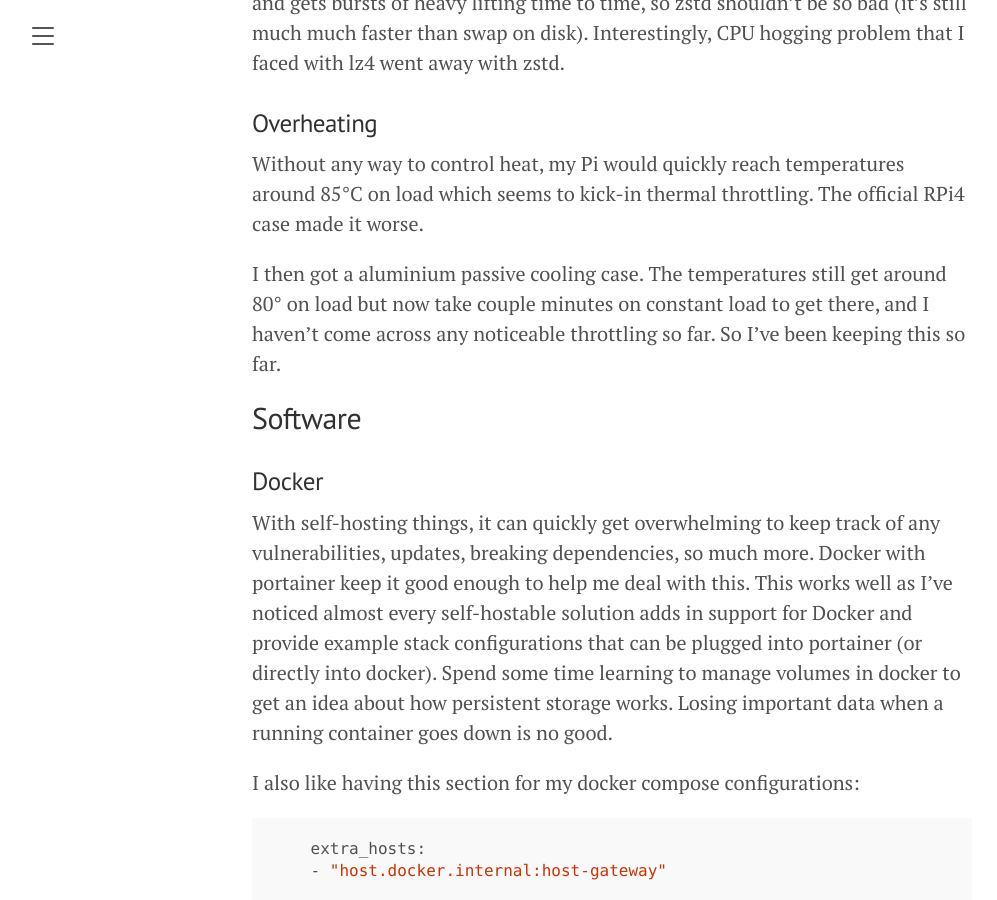
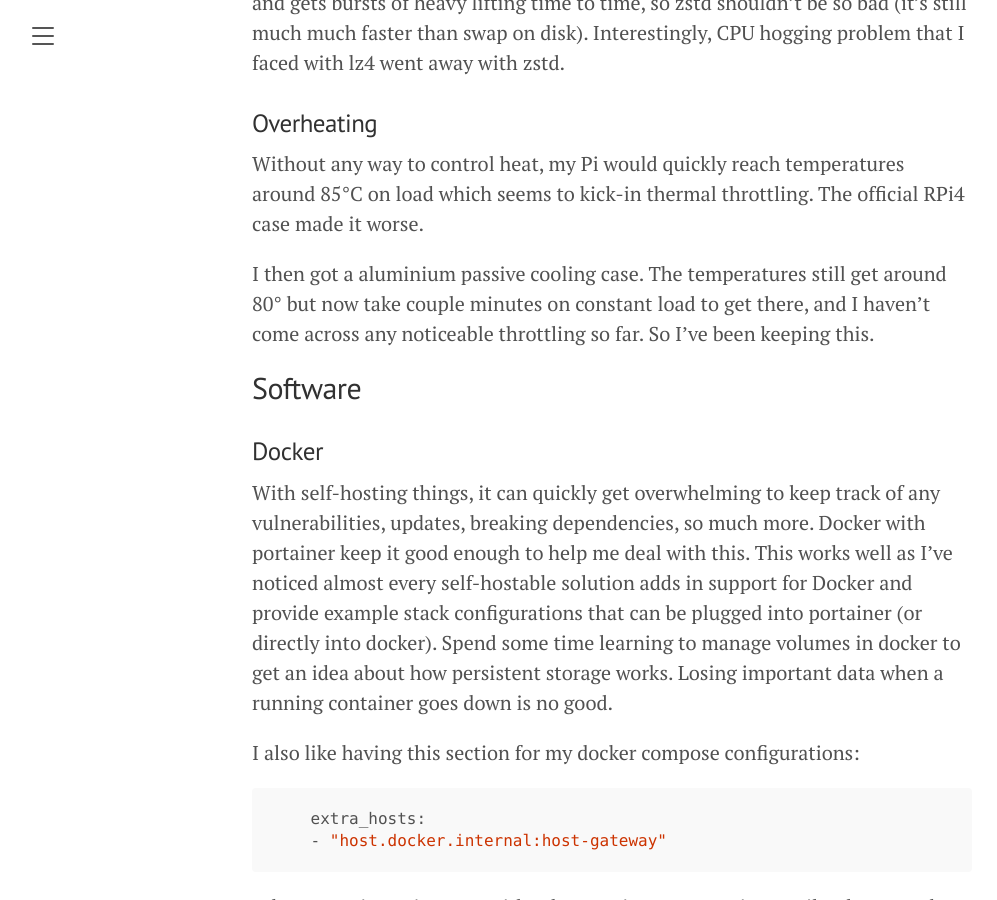
Before and after one commit to ritiek/ritiek.github.io, a Jekyll site: the page built from _posts/2023-12-26-homelabbing-on-a-raspberry-pi.md, in a window 1280 px wide and 900 px high, scrolled down 5463 px. Shown: the whole window, without its empty margins (28-1025 px from the left). Built offline with Jekyll 4.4.1, drawn with Linux system fonts in a browser that asks for light colours; nearby versions of some CDN libraries.

Commit message:
Improve language

```diff
--- a/_posts/2023-12-26-homelabbing-on-a-raspberry-pi.md
+++ b/_posts/2023-12-26-homelabbing-on-a-raspberry-pi.md
@@ -179,9 +179,9 @@
 Without any way to control heat, my Pi would quickly reach temperatures around 85°C on load which seems
 to kick-in thermal throttling. The official RPi4 case made it worse.
 
-I then got a aluminium passive cooling case. The temperatures still get around 80° on load but now take
+I then got a aluminium passive cooling case. The temperatures still get around 80° but now take
 couple minutes on constant load to get there, and I haven't come across any noticeable throttling so far.
-So I've been keeping this so far.
+So I've been keeping this.
 
 
 ## Software
```
